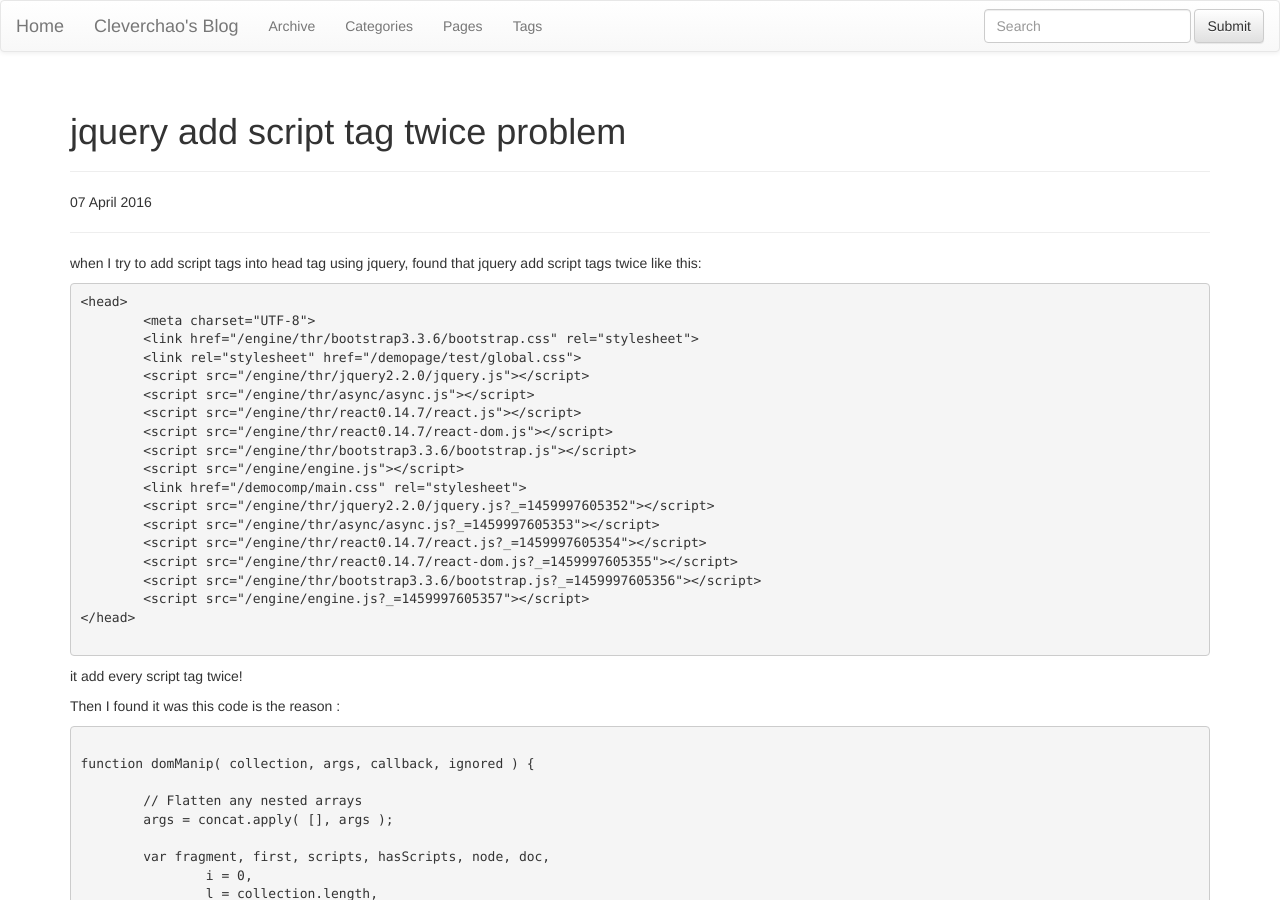
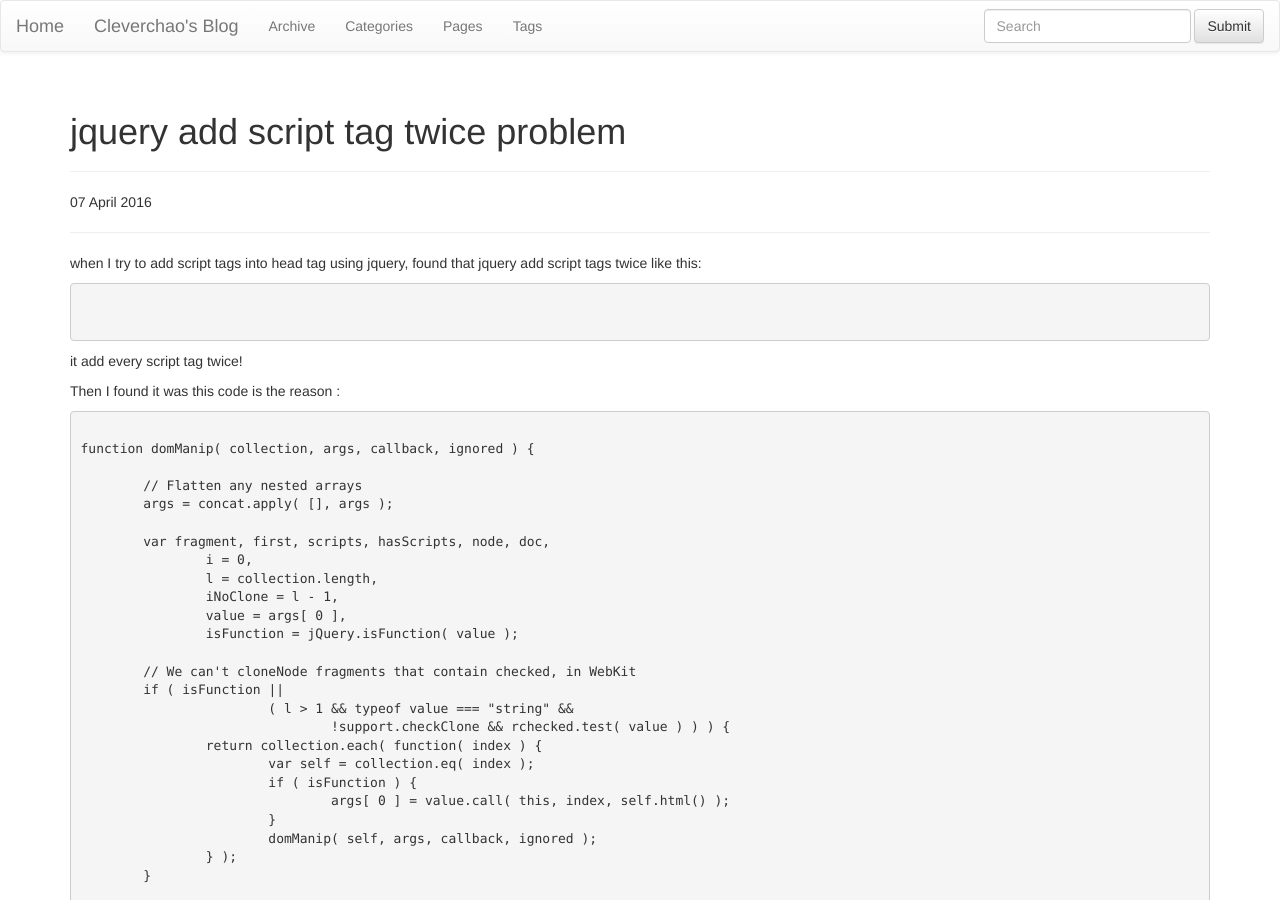
Before and after one commit to cleverchao/blog, a Jekyll site: the page built from _posts/jquery/2016-04-07-jquery-add-script-tag-twice-problem.md, in a window 1280 px wide and 900 px high. Built offline with Jekyll 4.4.1, drawn with Linux system fonts in a browser that asks for light colours; nearby versions of some CDN libraries; library files that are not in the unit come from our copies; comment, search, counter and statistics services are not loaded; part of the change alters nothing that is shown.

Commit message:
Update 2016-04-07-jquery-add-script-tag-twice-problem.md

````diff
--- a/_posts/jquery/2016-04-07-jquery-add-script-tag-twice-problem.md
+++ b/_posts/jquery/2016-04-07-jquery-add-script-tag-twice-problem.md
@@ -12,24 +12,7 @@ tags: [jquery]
 when I try to add script tags into head tag using jquery, found that jquery add script tags twice like this:
 
 ``` HTML
-<head>
-	<meta charset="UTF-8">
-	<link href="/engine/thr/bootstrap3.3.6/bootstrap.css" rel="stylesheet">
-	<link rel="stylesheet" href="/demopage/test/global.css">
-	<script src="/engine/thr/jquery2.2.0/jquery.js"></script>
-	<script src="/engine/thr/async/async.js"></script>
-	<script src="/engine/thr/react0.14.7/react.js"></script>
-	<script src="/engine/thr/react0.14.7/react-dom.js"></script>
-	<script src="/engine/thr/bootstrap3.3.6/bootstrap.js"></script>
-	<script src="/engine/engine.js"></script>
-	<link href="/democomp/main.css" rel="stylesheet">
-	<script src="/engine/thr/jquery2.2.0/jquery.js?_=1459997605352"></script>
-	<script src="/engine/thr/async/async.js?_=1459997605353"></script>
-	<script src="/engine/thr/react0.14.7/react.js?_=1459997605354"></script>
-	<script src="/engine/thr/react0.14.7/react-dom.js?_=1459997605355"></script>
-	<script src="/engine/thr/bootstrap3.3.6/bootstrap.js?_=1459997605356"></script>
-	<script src="/engine/engine.js?_=1459997605357"></script>
-</head>
+
 
 ```
 
````
